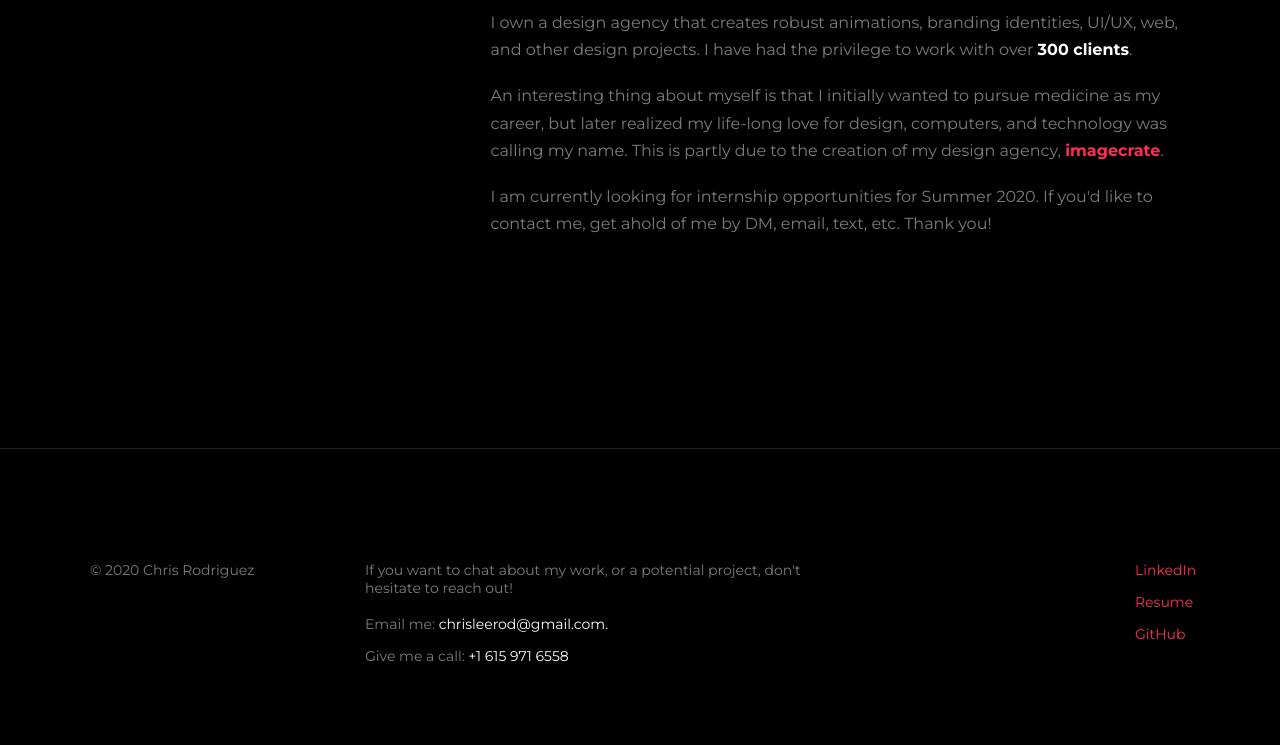
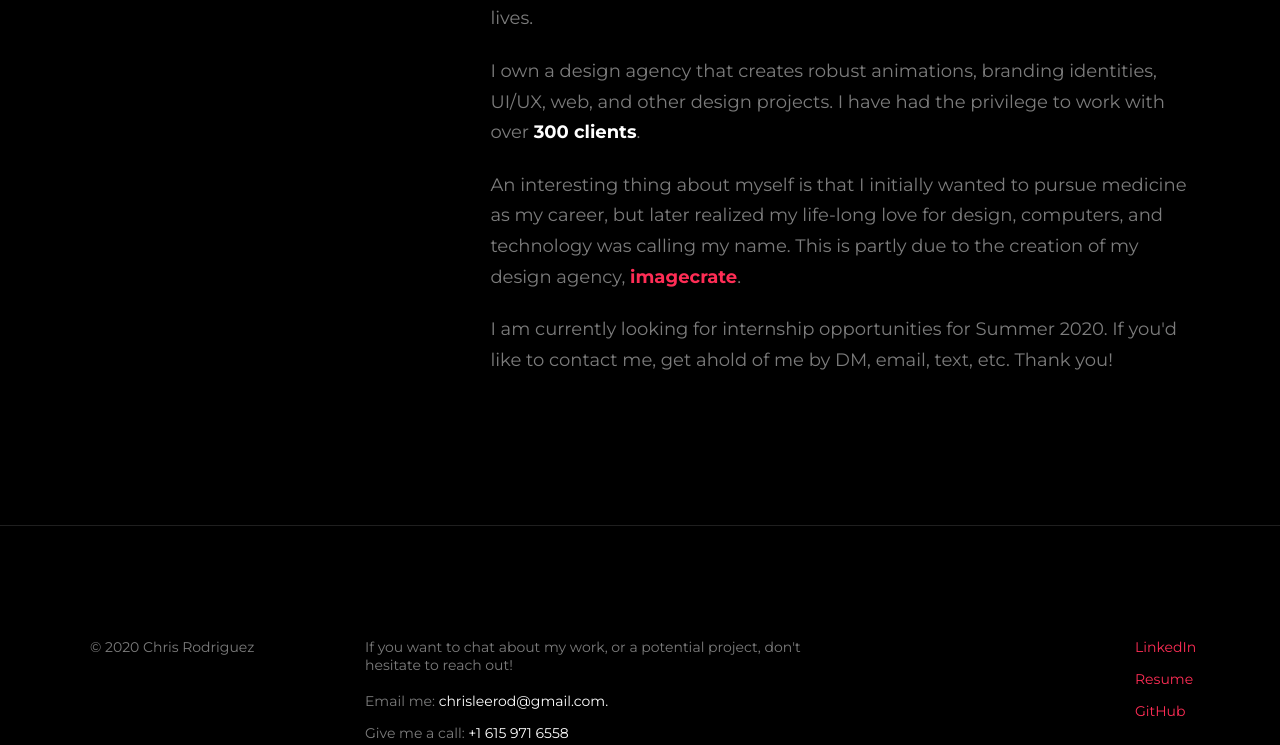
Before and after one commit to chrisleerod/portfolio2, a plain HTML site: page about.html in a window 1280 px wide. Shown: the part 323-1068 px from the top of the page. Before the commit the page ends 1044 px from the top, so only its background shows below. Drawn offline with nearby package versions, Linux system fonts and the light colour scheme.

Commit message:
Add files via upload

```diff
--- a/project-style.css
+++ b/project-style.css
@@ -291,7 +291,7 @@ nav a:hover {
     float: left;
     display: flex;
     padding-top: 128px;
-    padding-bottom: 128px;
+    padding-bottom: 64px;
     color: white;
     transition: all ease-in-out .5s;
 }
@@ -354,6 +354,10 @@ hr {
     width: 100%;
     margin: 0px;
     margin-right: 4em;
+}
+
+.paragraph-text {
+    font-size: 18px;
 }
 
 .goal-p {
```
